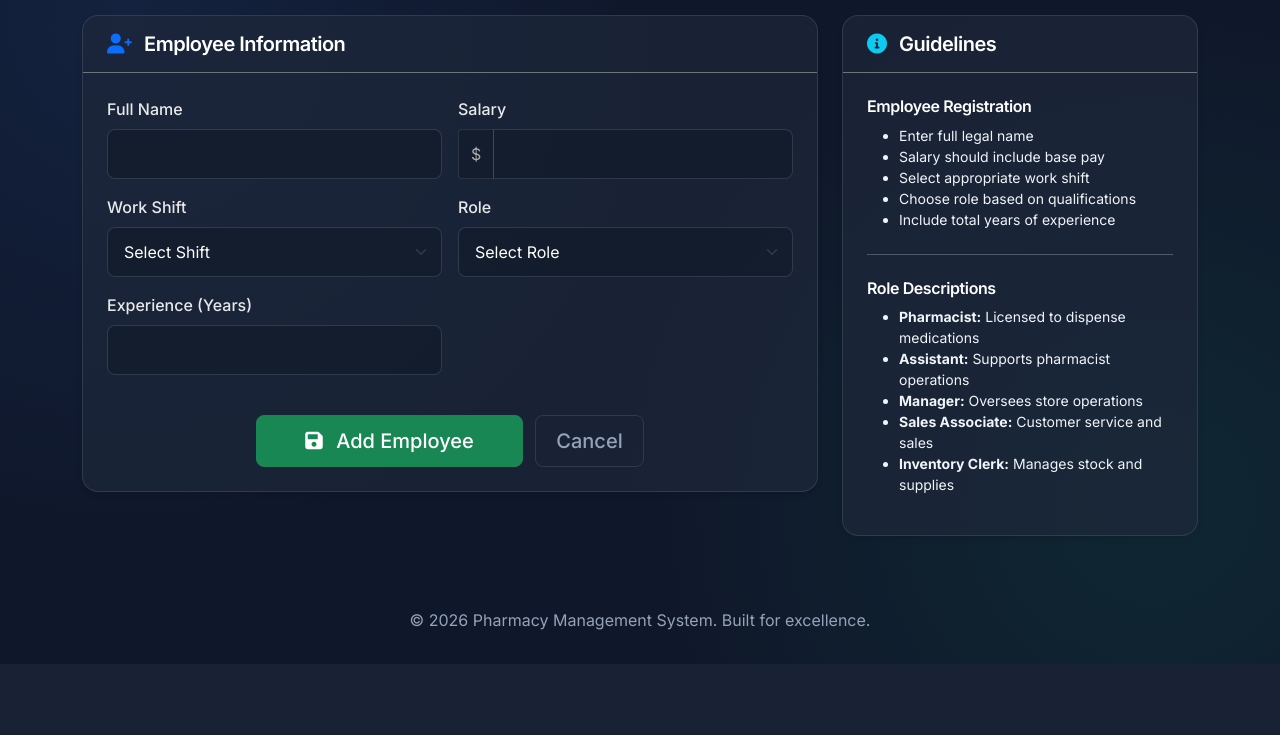
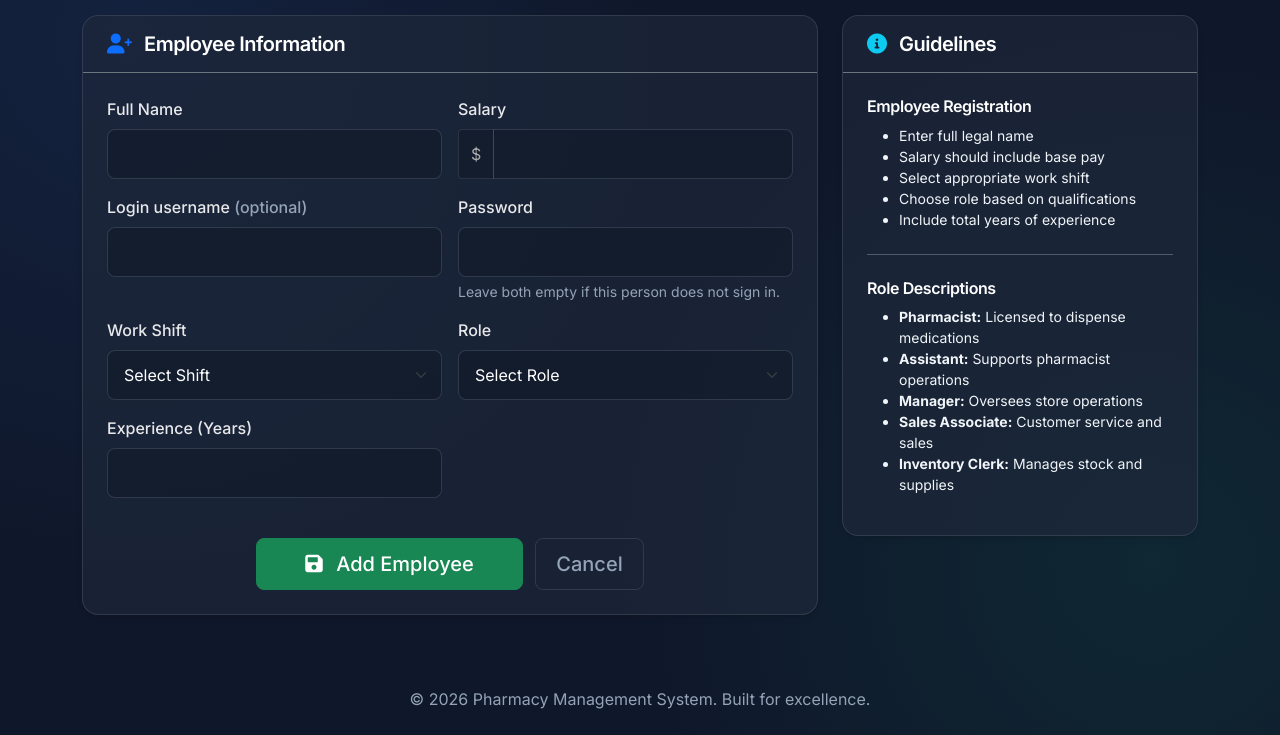
Before and after one commit to Premchand006/Pharmacy_management_system, a Flask app: page /admin/employees/add in a window 1280 px wide. Shown: the part 136-871 px from the top of the page. Before the commit the page ends 766 px from the top, so only its background shows below. Run offline with Flask 3, Linux system fonts and the light colour scheme; the visitor is signed in with stand-in values (Sample User, id 1); some libraries are stand-ins or nearby versions.

Commit message:
Fix access checks in login and customer routes
- Customers could open any prescription by changing the ID in the URL.
  The lookup now also matches the signed-in customer.
- Customer login always requires a password. Before, a customer
  account with no password could be opened with just the ID.
- Clear the session on login and keep the employee ID in it.
- Error messages no longer show exception text to users. The full
  error is written to the log.
- Staff can be given a login username and password when they are
  added, and customers a portal password.
- The dashboard gets its counts from the route instead of running
  queries in the template, and warns when stocked batches expire
  within 30 days.

```diff
--- a/routes/admin_routes.py
+++ b/routes/admin_routes.py
@@ -1,22 +1,30 @@
-from flask import Blueprint, render_template, request, redirect, url_for, session, flash
+from flask import Blueprint, current_app, render_template, request, redirect, url_for, session, flash
 from extensions import db
 from models import Customer, Employee, Product, Sale, Supplier, Batch, SaleItem
 from datetime import datetime, timedelta
+
+from werkzeug.security import generate_password_hash
 
 admin_routes = Blueprint('admin', __name__)
 
 @admin_routes.before_request
 def require_admin():
     if session.get('user_type') != 'admin':
-        return redirect(url_for('auth.admin_login')) # Redirect to login if not admin
+        return redirect(url_for('auth.admin_login'))
 
 @admin_routes.route('/admin_dashboard')
 def admin_dashboard():
-    return render_template('admin_dashboard.html',
-                           Product=Product,
-                           Customer=Customer,
-                           Employee=Employee,
-                           Sale=Sale)
+    today = datetime.now().date()
+    stats = {
+        'products': Product.query.count(),
+        'customers': Customer.query.count(),
+        'employees': Employee.query.count(),
+        'sales': Sale.query.count(),
+        'near_expiry': Batch.query.filter(
+            Batch.qty_available > 0,
+            Batch.expiry_date <= today + timedelta(days=30)).count(),
+    }
+    return render_template('admin_dashboard.html', stats=stats)
 
 # Employee Management
 @admin_routes.route('/admin/employees')
@@ -28,8 +36,14 @@ def admin_employees():
 def add_employee():
     if request.method == 'POST':
         try:
-            # TODO: Add username/password handling in form
+            username = request.form.get('username', '').strip() or None
+            password = request.form.get('password', '')
+            if username and Employee.query.filter_by(username=username).first():
+                flash('That username is already taken.', 'error')
+                return render_template('add_employee.html')
             employee = Employee(
+                username=username,
+                password_hash=generate_password_hash(password) if password else None,
                 name=request.form['name'],
                 salary=float(request.form['salary']),
                 work_shift=request.form['work_shift'],
@@ -40,9 +54,10 @@ def add_employee():
             db.session.commit()
             flash('Employee added successfully!', 'success')
             return redirect(url_for('admin.admin_employees'))
-        except Exception as e:
+        except Exception:
             db.session.rollback()
-            flash(f'Error adding employee: {str(e)}', 'error')
+            current_app.logger.exception('Failed adding employee')
+            flash('Could not add employee. Check the values and try again.', 'error')
 
     return render_template('add_employee.html')
 
@@ -61,9 +76,10 @@ def edit_employee(employee_id):
             db.session.commit()
             flash('Employee updated successfully!', 'success')
             return redirect(url_for('admin.admin_employees'))
-        except Exception as e:
+        except Exception:
             db.session.rollback()
-            flash(f'Error updating employee: {str(e)}', 'error')
+            current_app.logger.exception('Failed updating employee')
+            flash('Could not update employee. Check the values and try again.', 'error')
 
     return render_template('edit_employee.html', employee=employee)
 
@@ -74,9 +90,10 @@ def delete_employee(employee_id):
         db.session.delete(employee)
         db.session.commit()
         flash('Employee deleted successfully!', 'success')
-    except Exception as e:
+    except Exception:
         db.session.rollback()
-        flash(f'Error deleting employee: {str(e)}', 'error')
+        current_app.logger.exception('Failed deleting employee')
+        flash('Could not delete employee. It may still be linked to other records.', 'error')
 
     return redirect(url_for('admin.admin_employees'))
 
@@ -104,9 +121,10 @@ def add_product():
             db.session.commit()
             flash('Product added successfully!', 'success')
             return redirect(url_for('admin.admin_products'))
-        except Exception as e:
+        except Exception:
             db.session.rollback()
-            flash(f'Error adding product: {str(e)}', 'error')
+            current_app.logger.exception('Failed adding product')
+            flash('Could not add product. Check the values and try again.', 'error')
 
     return render_template('add_product.html')
 
@@ -128,9 +146,10 @@ def edit_product(product_id):
             db.session.commit()
             flash('Product updated successfully!', 'success')
             return redirect(url_for('admin.admin_products'))
-        except Exception as e:
+        except Exception:
             db.session.rollback()
-            flash(f'Error updating product: {str(e)}', 'error')
+            current_app.logger.exception('Failed updating product')
+            flash('Could not update product. Check the values and try again.', 'error')
 
     return render_template('edit_product.html', product=product)
 
@@ -141,9 +160,10 @@ def delete_product(product_id):
         db.session.delete(product)
         db.session.commit()
         flash('Product deleted successfully!', 'success')
-    except Exception as e:
+    except Exception:
         db.session.rollback()
-        flash(f'Error deleting product: {str(e)}', 'error')
+        current_app.logger.exception('Failed deleting product')
+        flash('Could not delete product. It may still be linked to other records.', 'error')
 
     return redirect(url_for('admin.admin_products'))
 
@@ -162,15 +182,18 @@ def add_customer():
                 phone=request.form['phone'],
                 address=request.form['address'],
                 age=int(request.form['age']),
-                gender=request.form['gender']
+                gender=request.form['gender'],
+                password_hash=generate_password_hash(request.form['password'])
+                if request.form.get('password') else None
             )
             db.session.add(customer)
             db.session.commit()
             flash('Customer added successfully!', 'success')
             return redirect(url_for('admin.admin_customers'))
-        except Exception as e:
+        except Exception:
             db.session.rollback()
-            flash(f'Error adding customer: {str(e)}', 'error')
+            current_app.logger.exception('Failed adding customer')
+            flash('Could not add customer. Check the values and try again.', 'error')
 
     return render_template('add_customer.html')
 
--- a/templates/add_employee.html
+++ b/templates/add_employee.html
@@ -62,6 +62,22 @@
                                     <input type="number" class="form-control" id="salary" name="salary" step="0.01"
                                         min="0" required>
                                 </div>
+                            </div>
+                        </div>
+                    </div>
+
+                    <div class="row g-3">
+                        <div class="col-md-6">
+                            <div class="mb-3">
+                                <label for="username" class="form-label">Login username <span class="text-muted">(optional)</span></label>
+                                <input type="text" class="form-control" id="username" name="username" autocomplete="off" maxlength="50">
+                            </div>
+                        </div>
+                        <div class="col-md-6">
+                            <div class="mb-3">
+                                <label for="password" class="form-label">Password</label>
+                                <input type="password" class="form-control" id="password" name="password" autocomplete="new-password" minlength="8">
+                                <div class="form-text text-muted">Leave both empty if this person does not sign in.</div>
                             </div>
                         </div>
                     </div>
--- a/templates/admin_reports.html
+++ b/templates/admin_reports.html
@@ -63,7 +63,7 @@
 </div>
 
 <!-- Near Expiry Items -->
-<div class="glass-card mb-4 animate-fade-in">
+<div id="near-expiry" class="glass-card mb-4 animate-fade-in">
     <div class="card-header border-bottom border-secondary bg-transparent py-3">
         <h5 class="mb-0 text-white"><i class="fas fa-exclamation-triangle text-warning me-2"></i> Near Expiry Items
             (Within 30 Days)</h5>
--- a/templates/customer_login.html
+++ b/templates/customer_login.html
@@ -21,8 +21,7 @@
                     <div class="mb-4">
                         <label for="password" class="form-label text-muted">Password</label>
                         <input type="password" class="form-control" id="password" name="password"
-                            placeholder="Enter your password">
-                        <div class="form-text text-muted small">Default: password123</div>
+                            placeholder="Enter your password" required>
                     </div>
 
                     <div class="d-grid">
```
Also changed, not shown: routes/auth_routes.py (+18 -21 lines), routes/customer_routes.py (+8 -6 lines), templates/add_customer.html (+7 -0 lines), templates/admin_dashboard.html (+11 -4 lines).
